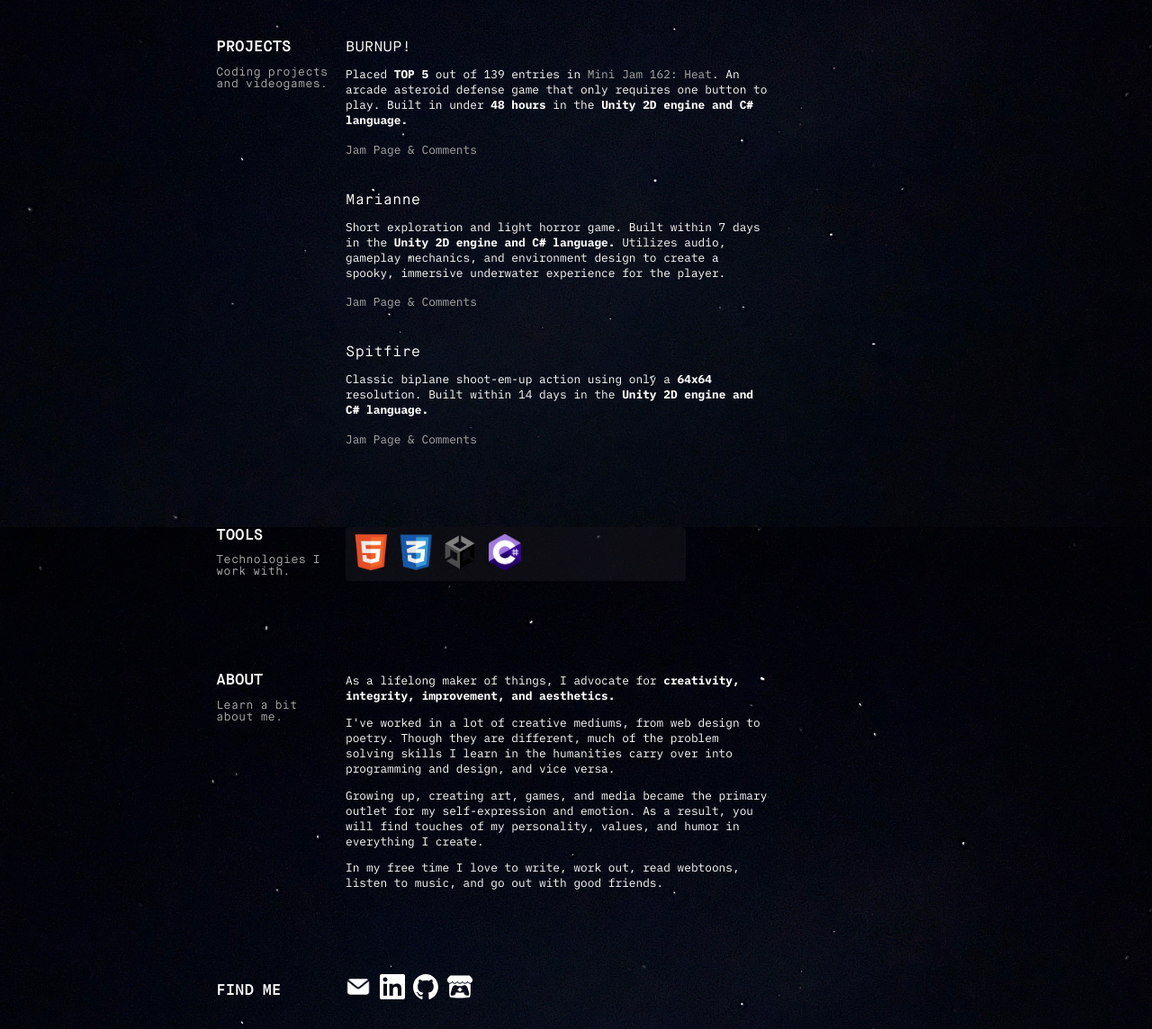
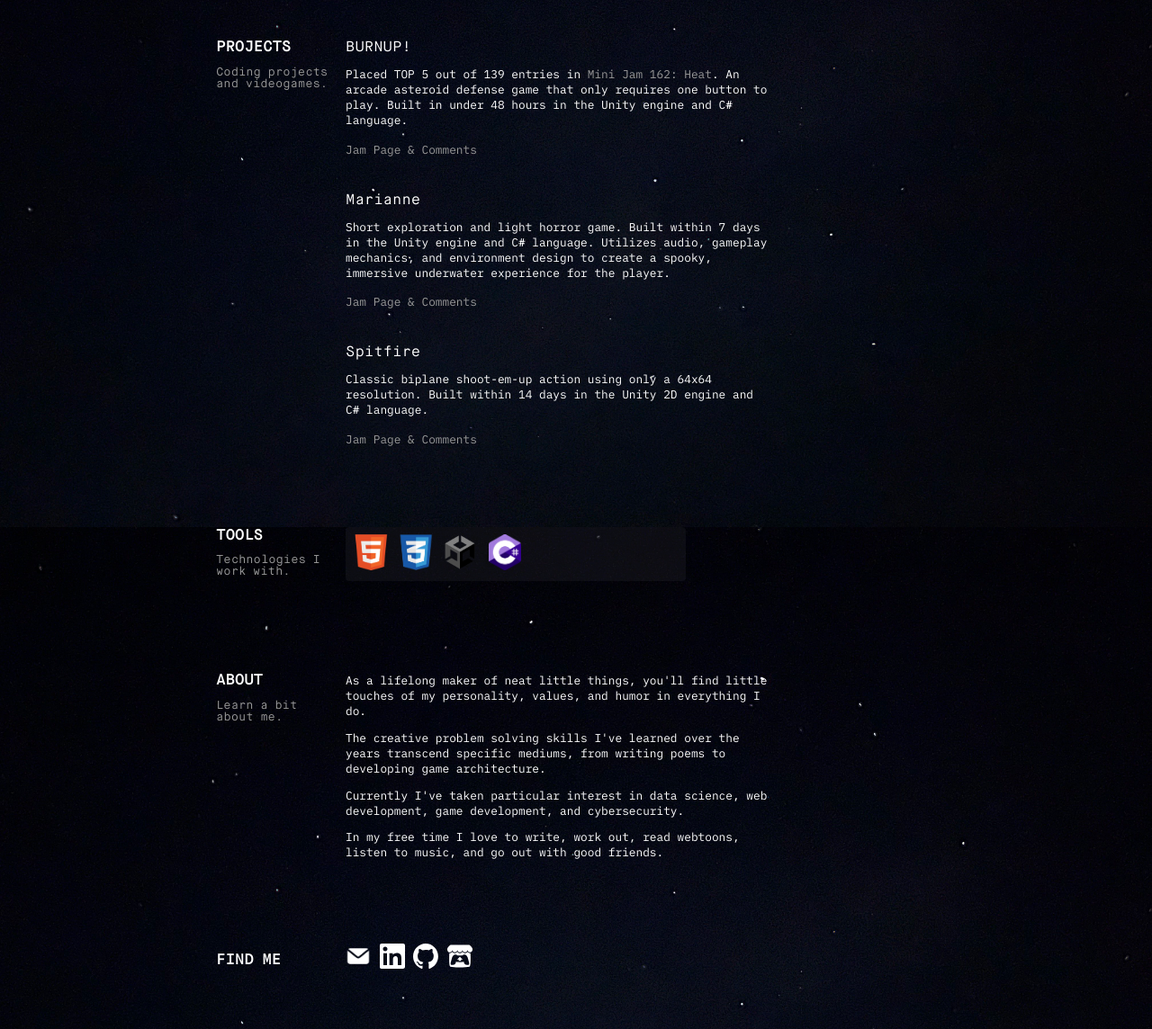
Before and after one commit to ng-daniel/ng-daniel.github.io, a plain HTML site: page index.html in a window 1280 px wide. Shown: the part 374-1518 px from the top of the page at 90% size. Drawn offline with Linux system fonts and the light colour scheme.

Commit message:
content update and made light gray less light

```diff
--- a/index.html
+++ b/index.html
@@ -53,27 +53,29 @@
                     <article class="projects_article">
                         <p class="heading"><a class="whiteToGray" href="https://ingdani.itch.io/burnup" target="_blank">BURNUP!</a></p>
                         <p>
-                            Placed <strong>TOP 5</strong> out of 139 entries in <a href="https://itch.io/jam/mini-jam-162-heat" target="_blank" class="grayToWhite">Mini Jam 162: Heat</a>.
+                            Placed TOP 5 out of 139 entries in <a href="https://itch.io/jam/mini-jam-162-heat" target="_blank" class="grayToWhite">Mini Jam 162: Heat</a>.
                             An arcade asteroid defense game that only requires one button to play.
-                            Built in under <strong>48 hours</strong> in the <strong>Unity 2D engine and C# language.</strong>
+                            Built in under 48 hours in the Unity engine and C# language.
                         </p>
                         <a href="https://itch.io/jam/mini-jam-162-heat/rate/2817229" target="_blank" class="smallscript grayToWhite">Jam Page & Comments</a>
                     </article>
+
                     <article class="projects_article">
                         <p class="heading"><a class="whiteToGray" href="https://ingdani.itch.io/marianne" target="_blank">Marianne</a></p>
                         <p>
                             Short exploration and light horror game.
-                            Built within 7 days in the <strong>Unity 2D engine and C# language.</strong>
+                            Built within 7 days in the Unity engine and C# language.
                             Utilizes audio, gameplay mechanics, and environment design to create a
                             spooky, immersive underwater experience for the player.
                         </p>
                         <a href="https://itch.io/jam/brackeys-10/rate/2236407" target="_blank" class="smallscript grayToWhite">Jam Page & Comments</a>
                     </article>
+
                     <article class="projects_article" style="margin-bottom: 0;">
                         <p class="heading"><a class="whiteToGray" href="https://ingdani.itch.io/spitfire" target="_blank">Spitfire</a></p>
                         <p>
-                            Classic biplane shoot-em-up action using only a <strong>64x64</strong> resolution.
-                            Built within 14 days in the <strong>Unity 2D engine and C# language.</strong>
+                            Classic biplane shoot-em-up action using only a 64x64 resolution.
+                            Built within 14 days in the Unity 2D engine and C# language.
                         </p>
                         <a href="https://itch.io/jam/lowrezjam-2023/rate/2218997" target="_blank" class="smallscript grayToWhite">Jam Page & Comments</a>
                     </article>
@@ -103,17 +105,16 @@
                 </div>
                 <div class="content_box_content">
                     <p>
-                        As a lifelong maker of things, I advocate for
-                        <strong>creativity, integrity, improvement, and aesthetics.</strong>
+                        As a lifelong maker of neat little things,
+                        you'll find little touches of my personality,
+                        values, and humor in everything I do.
                     </p>
                     <p>
-                        I've worked in a lot of creative mediums, from web design to poetry. Though they are different,
-                        much of the problem solving skills I learn in the humanities carry over into programming
-                        and design, and vice versa.
+                        The creative problem solving skills I've learned over the years transcend specific mediums, from
+                        writing poems to developing game architecture.
                     </p>
                     <p>
-                        Growing up, creating art, games, and media became the primary outlet for my self-expression and emotion.
-                        As a result, you will find touches of my personality, values, and humor in everything I create.
+                        Currently I've taken particular interest in data science, web development, game development, and cybersecurity.
                     </p>
                     <p>
                         In my free time I love to write, work out, read webtoons, listen to music, and go out with good friends.
--- a/styles.css
+++ b/styles.css
@@ -43,7 +43,7 @@
     --grey-dark: #1e1e1e;
     --grey-darker: #181818;
     --white: #ffffff;
-    --light-gray: #aaaaaa;
+    --light-gray: #999999;
     --blue-blue: #0000ff;
     --light-beige: #F3EDC8;
     --dark-beige: #EAD196;
```
